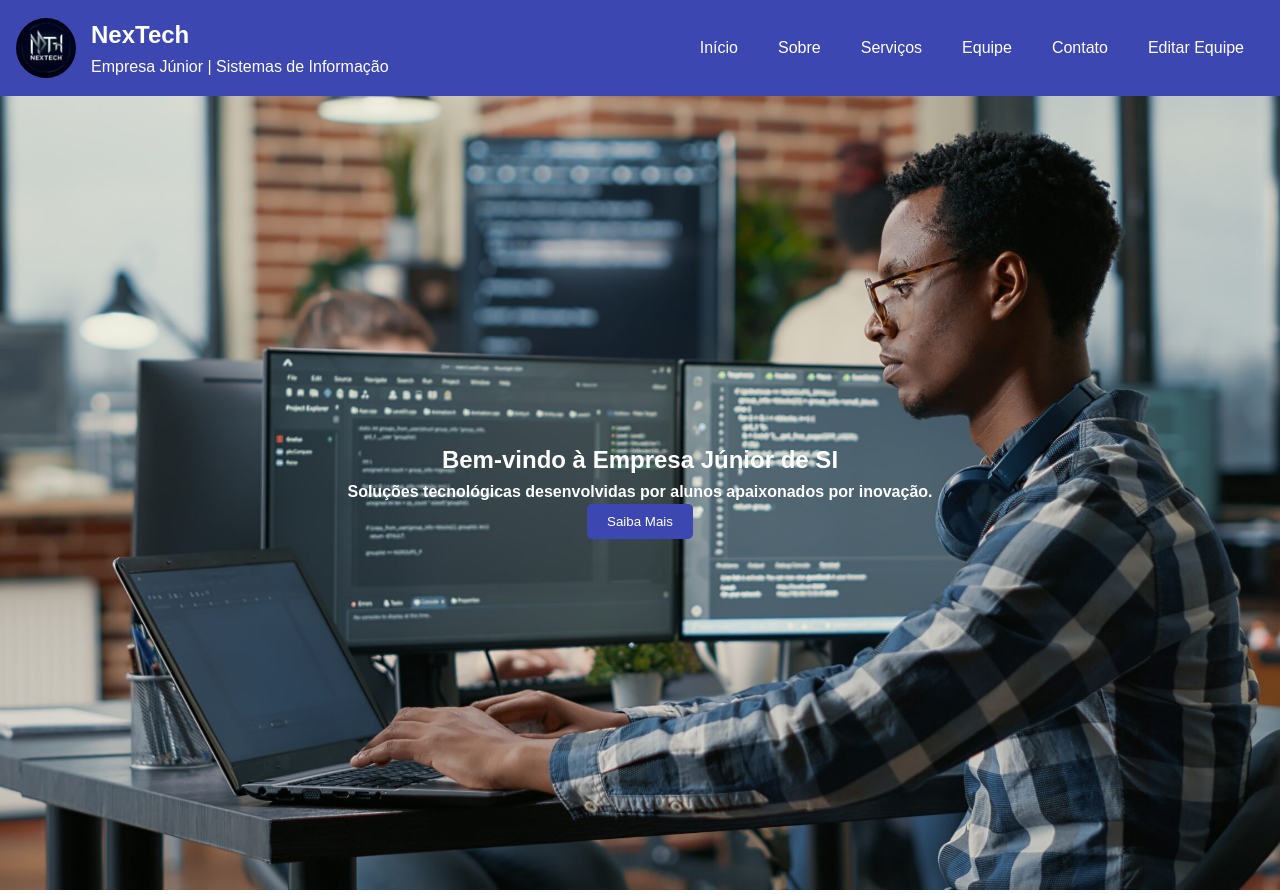
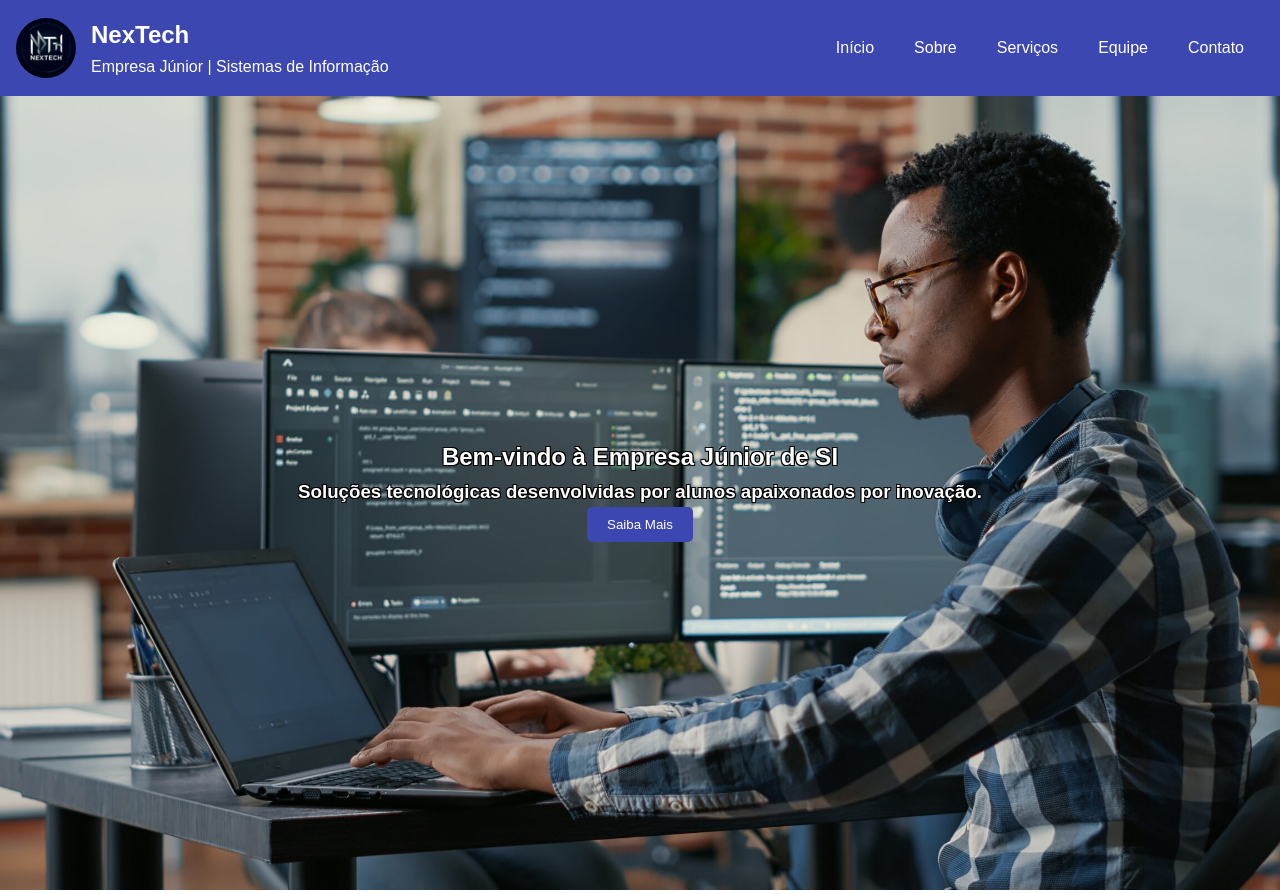
Before and after one commit to SofiaAraki/EmpresaJunior, a PHP site: page / in a window 1280 px wide. Shown: the top 894 px of the page. Run offline with PHP 8.4, Linux system fonts and the light colour scheme; some libraries are stand-ins or nearby versions.

Commit message:
text-shadow

```diff
--- a/public/index.html
+++ b/public/index.html
@@ -1,6 +1,5 @@
 <!DOCTYPE html>
 <html lang="pt-BR">
-
 <head>
   <meta charset="UTF-8">
   <meta name="viewport" content="width=device-width, initial-scale=1.0">
@@ -28,7 +27,7 @@
         <li><a href="#services">Serviços</a></li>
         <li><a href="#team">Equipe</a></li>
         <li><a href="#contact">Contato</a></li>
-        <li><a href="team-edit.html">Editar Equipe</a></li>
+        <!--<li><a href="team-edit.html">Editar Equipe</a></li>-->
       </ul>
     </nav>
   </header>
@@ -36,7 +35,7 @@
   <!-- Seções do seu site -->
   <section id="home" class="hero-section" style="background-image: url('./image/background.jpg');">
     <h2>Bem-vindo à Empresa Júnior de SI</h2>
-    <h4>Soluções tecnológicas desenvolvidas por alunos apaixonados por inovação.</h4>
+    <h3>Soluções tecnológicas desenvolvidas por alunos apaixonados por inovação.</h3>
     <button onclick="scrollToSection('about')">Saiba Mais</button>
   </section>
 
--- a/public/styles/style.css
+++ b/public/styles/style.css
@@ -86,8 +86,13 @@ nav ul li a:hover {
   flex-direction: column;
   justify-content: center;
   align-items: center;
-  color: rgb(255, 255, 255);
   position: relative;
+  color: #ffffff;
+  text-shadow:
+        -1px -1px 0 rgba(0, 0, 0, 1),
+         1px -1px 0 rgba(0, 0, 0, 1),
+        -1px  1px 0 rgba(0, 0, 0, 1),
+         1px  1px 0 rgba(0, 0, 0, 1);
 }
 
 /* Estilos de Botão */
```
